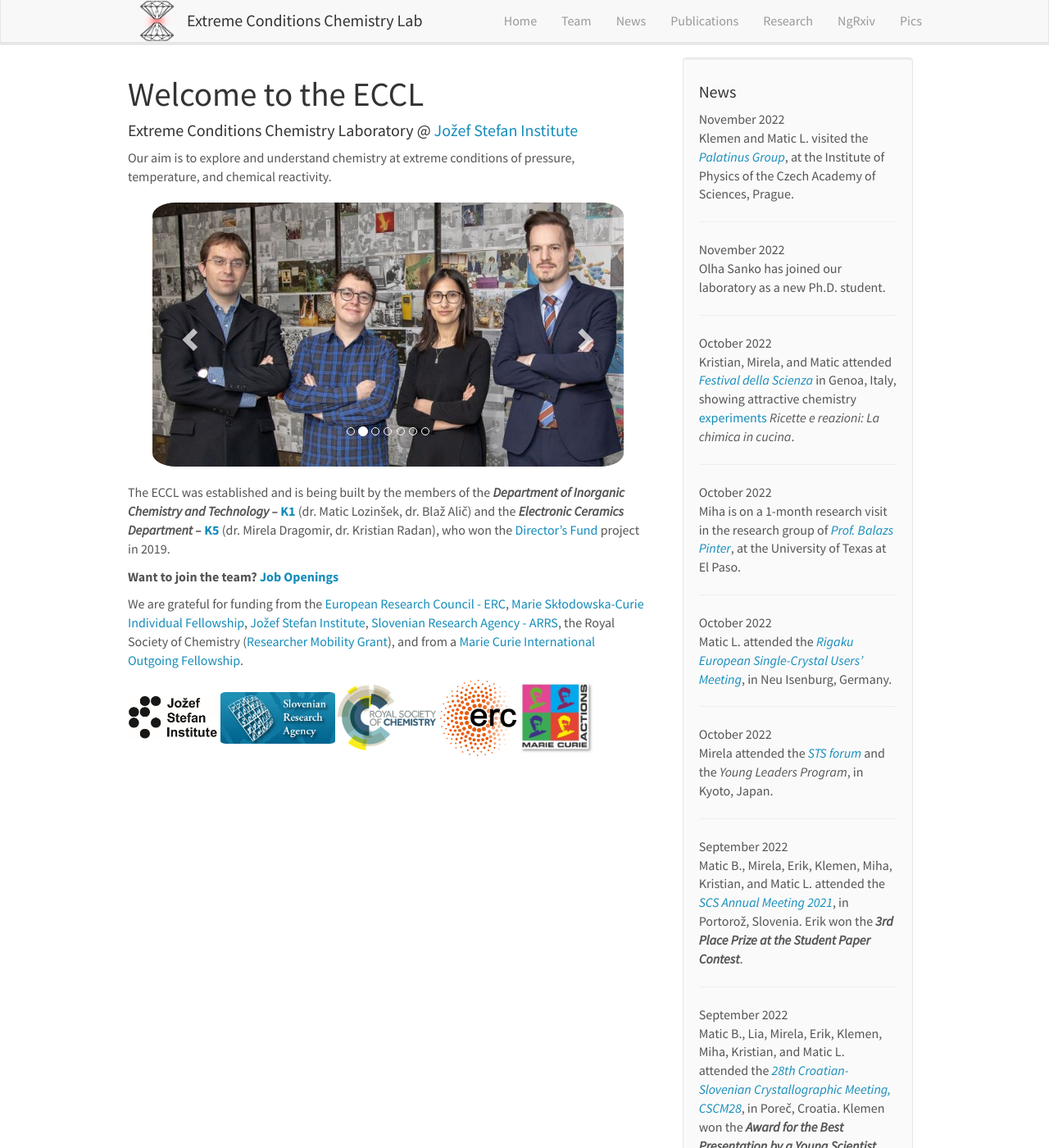
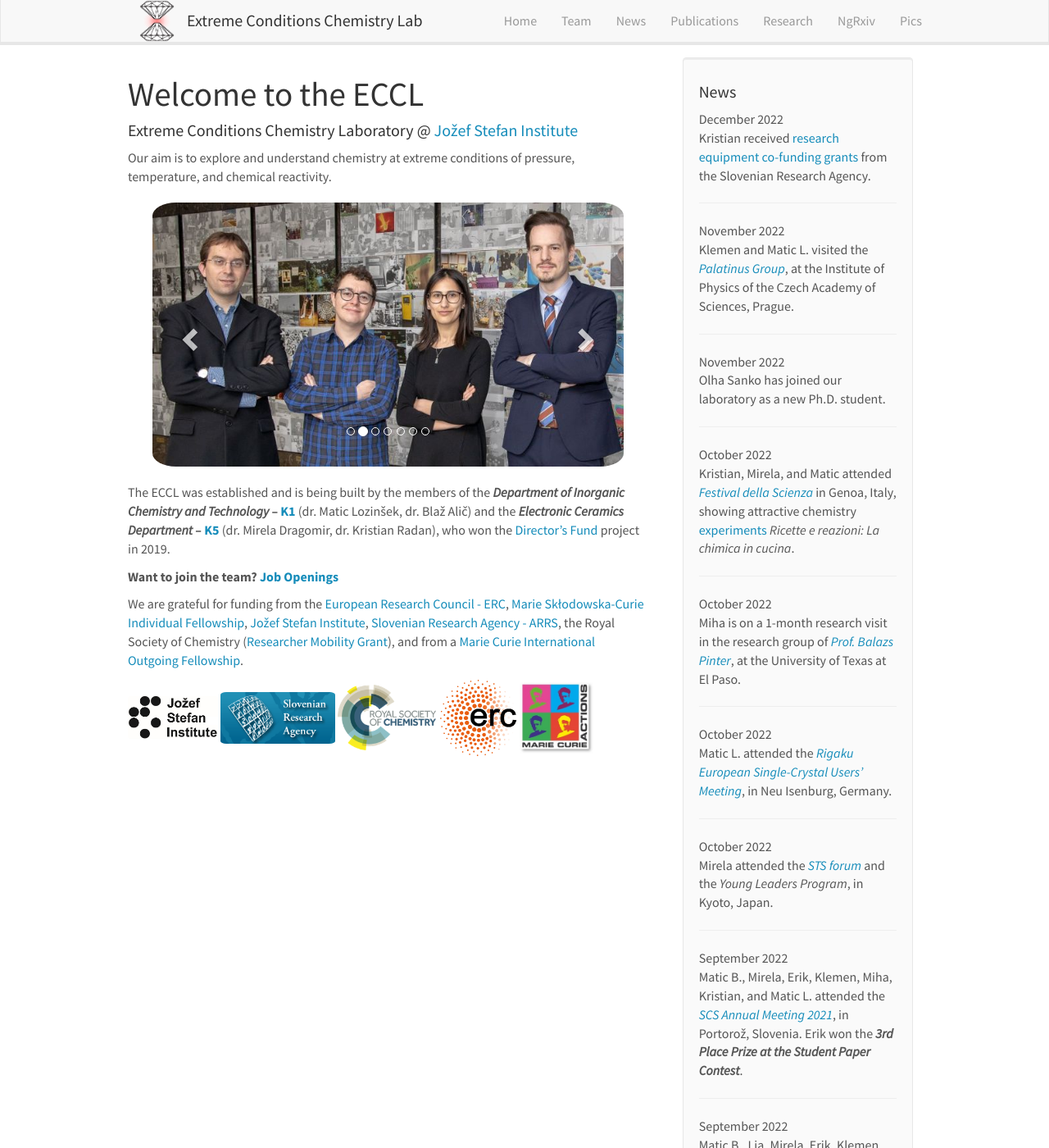
Before and after one commit to eccl-jsi/eccl-jsi.github.io, a Jekyll site: the page built from _pages/home.md, in a window 1280 px wide and 1400 px high. Shown: the whole window at 82% size. Built offline with Jekyll 4.4.1, drawn with Linux system fonts in a browser that asks for light colours; nearby versions of some CDN libraries; some of the changed text lies outside the part shown.

Commit message:
Update news.yml

```diff
--- a/_data/news.yml
+++ b/_data/news.yml
@@ -1,3 +1,6 @@
+- date: December 2022
+  headline: "Kristian received <a href='http://www.arrs.si/sl/infra/oprema/rezultati/22/rezult-oprema-22.asp'>research equipment co-funding grants</a> from the Slovenian Research Agency."
+
 - date: November 2022
   headline: "Klemen and Matic L. visited the <a href='https://www.fzu.cz/en/research/divisions-and-departments/division-3/department-19/laboratory-1901'><i>Palatinus Group</i></a>, at the Institute of Physics of the Czech Academy of Sciences, Prague."
 
```
